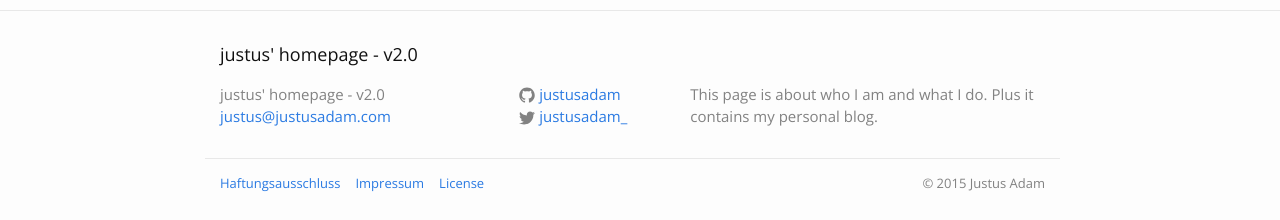
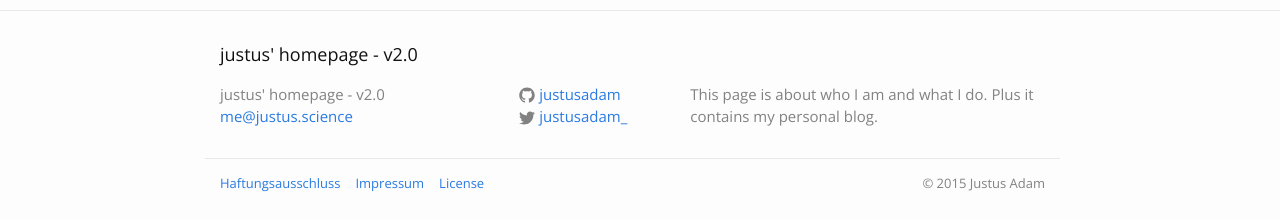
Before and after one commit to JustusAdam/justusadam.github.io, a Jekyll site: the page built from index.html, in a window 1280 px wide. Shown: the part 893-1113 px from the top of the page. Built offline with Jekyll 4.4.1, drawn with Linux system fonts in a browser that asks for light colours; the list of posts is cut into pages by our own code.

Commit message:
Changed email, since it works now.

```diff
--- a/_config.yml
+++ b/_config.yml
@@ -2,7 +2,7 @@
 # Default Site settings
 # --------------------------------
 title: justus' homepage - v2.0
-email: justus@justusadam.com
+email: me@justus.science
 description: > # this means to ignore newlines until "baseurl:"
   This page is about who I am and what I do. Plus it contains my personal blog.
 baseurl: "" # the subpath of your site, e.g. /blog/
```
